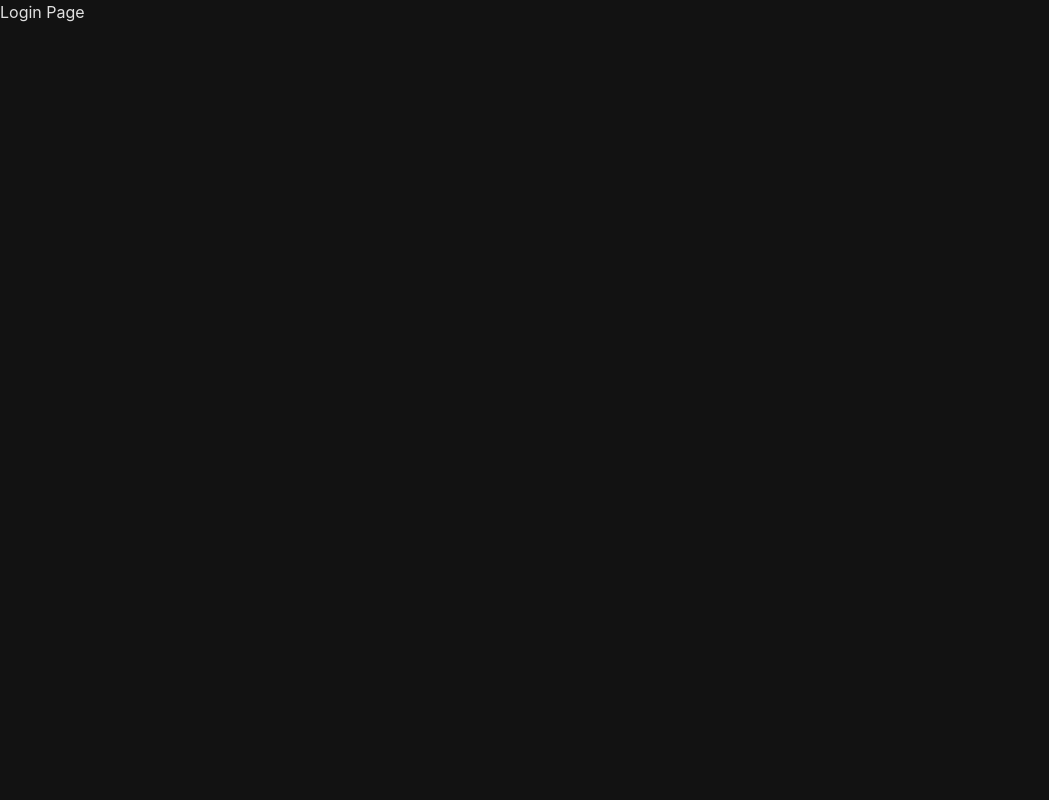
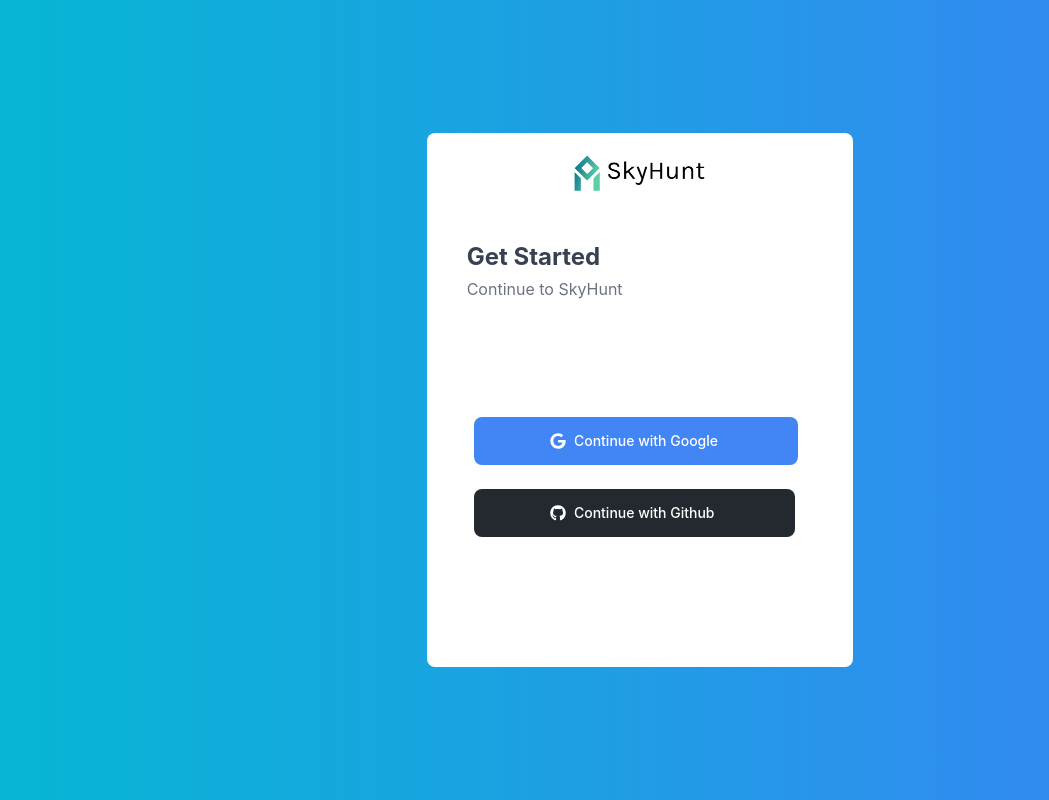
Before and after one commit to CapstoneS01/Web, a React (Vite) app in the folder client/: page /login in a window 1280 px wide. Shown: the whole page, without its empty margins (0-1049 px from the left). Built offline with nearby package versions, Linux system fonts and the light colour scheme; no server answers.

Commit message:
Created login page, set up react router, added OAuth

```diff
--- a/client/index.html
+++ b/client/index.html
@@ -4,7 +4,7 @@
     <meta charset="UTF-8" />
     <link rel="icon" type="image/svg+xml" href="/vite.svg" />
     <meta name="viewport" content="width=device-width, initial-scale=1.0" />
-    <title>Sky Hunt</title>
+    <title>SkyHunt</title>
   </head>
   <body>
     <div id="root"></div>
--- a/client/package.json
+++ b/client/package.json
@@ -9,6 +9,7 @@
     "preview": "vite preview"
   },
   "dependencies": {
+    "firebase": "^9.16.0",
     "react": "^18.2.0",
     "react-dom": "^18.2.0",
     "react-router-dom": "^6.7.0"
--- a/client/src/App.tsx
+++ b/client/src/App.tsx
@@ -2,7 +2,6 @@
 import "./App.css";
 
 function App() {
-
   return (
     <div className="min-h-screen flex justify-center items-center">
       <h1 className="text-3xl font-bold text-blue-600">
--- /dev/null
+++ b/client/src/auth/OAuthLogin.tsx
@@ -0,0 +1,102 @@
+import {
+  GoogleAuthProvider,
+  GithubAuthProvider,
+  signInWithPopup,
+  onAuthStateChanged,
+  signOut,
+} from "firebase/auth";
+import { useEffect, useState } from "react";
+import { auth } from "./firebase";
+
+export const OAuthLogin = () => {
+  const [user, setUser] = useState<any | null>(null);
+
+  const googleSignIn = async () => {
+    const provider = new GoogleAuthProvider();
+    try {
+      const result = await signInWithPopup(auth, provider);
+      const credential = GoogleAuthProvider.credentialFromResult(result);
+      const token = credential?.accessToken;
+      const user = result.user;
+      console.log(user);
+    } catch (error) {
+      console.log(error);
+    }
+  };
+
+  const githubSignIn = async () => {
+    const provider = new GithubAuthProvider();
+    try {
+      const result = await signInWithPopup(auth, provider);
+      const credential = GithubAuthProvider.credentialFromResult(result);
+      const token = credential?.accessToken;
+      const user = result.user;
+      console.log(user);
+    } catch (error) {
+      console.log(error);
+    }
+  };
+
+  useEffect(() => {
+    onAuthStateChanged(auth, (user) => {
+      if (user) {
+        setUser(user);
+      } else {
+        setUser(null);
+      }
+    });
+  }, []);
+
+  return (
+    <div className="mx-auto mt-">
+      <div className="google-signin p-2">
+        <button
+          onClick={googleSignIn}
+          type="button"
+          className="text-white bg-[#4285F4] hover:bg-[#4285F4]/90 focus:ring-4 focus:outline-none focus:ring-[#4285F4]/50 font-medium rounded-lg text-sm px-20 py-3.5 text-center inline-flex items-center dark:focus:ring-[#4285F4]/55 mr-2 mb-2"
+        >
+          <svg
+            className="w-4 h-4 mr-2 -ml-1"
+            aria-hidden="true"
+            focusable="false"
+            data-prefix="fab"
+            data-icon="google"
+            role="img"
+            xmlns="http://www.w3.org/2000/svg"
+            viewBox="0 0 488 512"
+          >
+            <path
+              fill="currentColor"
+              d="M488 261.8C488 403.3 391.1 504 248 504 110.8 504 0 393.2 0 256S110.8 8 248 8c66.8 0 123 24.5 166.3 64.9l-67.5 64.9C258.5 52.6 94.3 116.6 94.3 256c0 86.5 69.1 156.6 153.7 156.6 98.2 0 135-70.4 140.8-106.9H248v-85.3h236.1c2.3 12.7 3.9 24.9 3.9 41.4z"
+            ></path>
+          </svg>
+          Continue with Google
+        </button>
+      </div>
+      <div className="github-signin p-2">
+        <button
+          onClick={githubSignIn}
+          type="button"
+          className="text-white bg-[#24292F] hover:bg-[#24292F]/90 focus:ring-4 focus:outline-none focus:ring-[#24292F]/50 font-medium rounded-lg text-sm px-20 py-3.5 text-center inline-flex items-center dark:focus:ring-gray-500 dark:hover:bg-[#050708]/30 mr-2 mb-2"
+        >
+          <svg
+            className="w-4 h-4 mr-2 -ml-1"
+            aria-hidden="true"
+            focusable="false"
+            data-prefix="fab"
+            data-icon="github"
+            role="img"
+            xmlns="http://www.w3.org/2000/svg"
+            viewBox="0 0 496 512"
+          >
+            <path
+              fill="currentColor"
+              d="M165.9 397.4c0 2-2.3 3.6-5.2 3.6-3.3 .3-5.6-1.3-5.6-3.6 0-2 2.3-3.6 5.2-3.6 3-.3 5.6 1.3 5.6 3.6zm-31.1-4.5c-.7 2 1.3 4.3 4.3 4.9 2.6 1 5.6 0 6.2-2s-1.3-4.3-4.3-5.2c-2.6-.7-5.5 .3-6.2 2.3zm44.2-1.7c-2.9 .7-4.9 2.6-4.6 4.9 .3 2 2.9 3.3 5.9 2.6 2.9-.7 4.9-2.6 4.6-4.6-.3-1.9-3-3.2-5.9-2.9zM244.8 8C106.1 8 0 113.3 0 252c0 110.9 69.8 205.8 169.5 239.2 12.8 2.3 17.3-5.6 17.3-12.1 0-6.2-.3-40.4-.3-61.4 0 0-70 15-84.7-29.8 0 0-11.4-29.1-27.8-36.6 0 0-22.9-15.7 1.6-15.4 0 0 24.9 2 38.6 25.8 21.9 38.6 58.6 27.5 72.9 20.9 2.3-16 8.8-27.1 16-33.7-55.9-6.2-112.3-14.3-112.3-110.5 0-27.5 7.6-41.3 23.6-58.9-2.6-6.5-11.1-33.3 2.6-67.9 20.9-6.5 69 27 69 27 20-5.6 41.5-8.5 62.8-8.5s42.8 2.9 62.8 8.5c0 0 48.1-33.6 69-27 13.7 34.7 5.2 61.4 2.6 67.9 16 17.7 25.8 31.5 25.8 58.9 0 96.5-58.9 104.2-114.8 110.5 9.2 7.9 17 22.9 17 46.4 0 33.7-.3 75.4-.3 83.6 0 6.5 4.6 14.4 17.3 12.1C428.2 457.8 496 362.9 496 252 496 113.3 383.5 8 244.8 8zM97.2 352.9c-1.3 1-1 3.3 .7 5.2 1.6 1.6 3.9 2.3 5.2 1 1.3-1 1-3.3-.7-5.2-1.6-1.6-3.9-2.3-5.2-1zm-10.8-8.1c-.7 1.3 .3 2.9 2.3 3.9 1.6 1 3.6 .7 4.3-.7 .7-1.3-.3-2.9-2.3-3.9-2-.6-3.6-.3-4.3 .7zm32.4 35.6c-1.6 1.3-1 4.3 1.3 6.2 2.3 2.3 5.2 2.6 6.5 1 1.3-1.3 .7-4.3-1.3-6.2-2.2-2.3-5.2-2.6-6.5-1zm-11.4-14.7c-1.6 1-1.6 3.6 0 5.9 1.6 2.3 4.3 3.3 5.6 2.3 1.6-1.3 1.6-3.9 0-6.2-1.4-2.3-4-3.3-5.6-2z"
+            ></path>
+          </svg>
+          Continue with Github
+        </button>
+      </div>
+    </div>
+  );
+};
--- /dev/null
+++ b/client/src/auth/firebase.tsx
@@ -0,0 +1,23 @@
+// Import the functions you need from the SDKs you need
+import { initializeApp } from "firebase/app";
+import { getAuth } from "firebase/auth";
+// TODO: Add SDKs for Firebase products that you want to use
+// https://firebase.google.com/docs/web/setup#available-libraries
+
+// Your web app's Firebase configuration
+const firebaseConfig = {
+  apiKey: "AIzaSyDlx4whOxs0dKsBWWsT9pkThpixBaFv1Aw",
+  authDomain: "sky-hunt.firebaseapp.com",
+  projectId: "sky-hunt",
+  storageBucket: "sky-hunt.appspot.com",
+  messagingSenderId: "607523939276",
+  appId: "1:607523939276:web:8eed2b0b99ca824683b369",
+};
+
+// Initialize Firebase
+const app = initializeApp(firebaseConfig);
+
+// Initialize Firebase Auth
+const auth = getAuth(app);
+
+export { auth };
--- /dev/null
+++ b/client/src/pages/Dashboard.tsx
@@ -0,0 +1,28 @@
+import React from "react";
+import { Navigate } from "react-router-dom";
+import { auth } from "../auth/firebase";
+import { signOut } from "firebase/auth";
+
+const Dashboard = () => {
+  const [user, setUser] = React.useState(auth.currentUser);
+
+  const handleSignOut = async () => {
+    try {
+      await signOut(auth);
+      setUser(null);
+    } catch (error) {
+      console.log(error);
+    }
+  };
+
+  return (
+    // if no authenticated user, navigate to login page using react-router-dom
+    <div>
+      {!user && <Navigate to="/login" />}
+      <p>Welcome to the dashboard</p>
+      <a onClick={handleSignOut}>Logout</a>
+    </div>
+  );
+};
+
+export default Dashboard;
--- /dev/null
+++ b/client/src/pages/Error.tsx
@@ -0,0 +1,23 @@
+import React from "react";
+import { useRouteError } from "react-router-dom";
+
+function Error() {
+  const error = useRouteError();
+  console.error(error);
+
+  return (
+    <div id="error-page" className="flex h-screen">
+      <div className="m-auto text-center">
+        <h1>Oops!</h1>
+        <p>Sorry, an unexpected error has occurred.</p>
+        <p>
+          <a href="/" className="underline">
+            Go back to the home page
+          </a>
+        </p>
+      </div>
+    </div>
+  );
+}
+
+export default Error;
--- a/client/src/pages/Login.tsx
+++ b/client/src/pages/Login.tsx
@@ -1,9 +1,26 @@
-import React from "react";
+import React, { useEffect } from "react";
+import logo from "../assests/skyhunt-logo.png";
+import { OAuthLogin } from "../auth/OAuthLogin";
+import { auth } from "../auth/firebase";
+import { Navigate } from "react-router-dom";
 
 function Login() {
+  const [user, setUser] = React.useState(auth.currentUser);
+
   return (
-    <div>
-      <h1>Login Page</h1>
+    <div className="flex h-screen bg-gradient-to-r from-cyan-500 to-blue-500">
+      <div className="bg-white m-auto rounded-lg h-full w-full lg:w-4/12 lg:h-2/3 ">
+        <div className="flex text-left px-3 py-5">
+          <img src={logo} alt="SkyHunt" className="h-10 m-auto" />
+        </div>
+        <div className="header-text px-10 py-7">
+          <h1 className="text-2xl font-bold text-gray-700">Get Started</h1>
+          <h3 className="text-base text-gray-500 pt-1">Continue to SkyHunt</h3>
+        </div>
+        <div className="login-methods flex mt-20">
+          <OAuthLogin />
+        </div>
+      </div>
     </div>
   );
 }
--- a/client/src/pages/Signup.tsx
+++ /dev/null
@@ -1,11 +0,0 @@
-import React from "react";
-
-function Signup() {
-  return (
-    <div>
-      <h1>Signup Page</h1>
-    </div>
-  );
-}
-
-export default Signup;
```
Also changed, not shown: client/src/main.tsx (+8 -4 lines), client/src/assests/skyhunt-logo.png (added), 1 other file (tests, documents, lock files or other folders).
